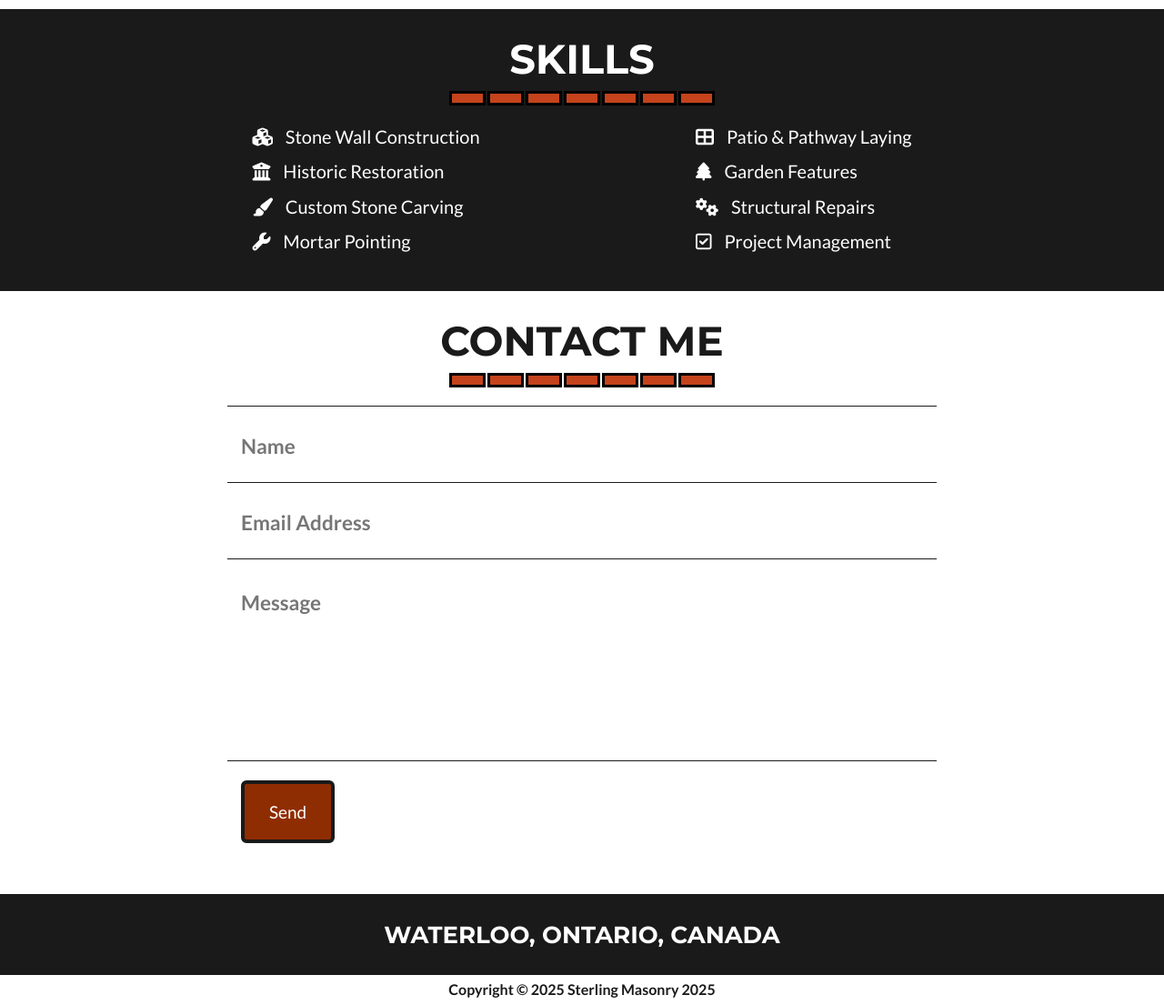
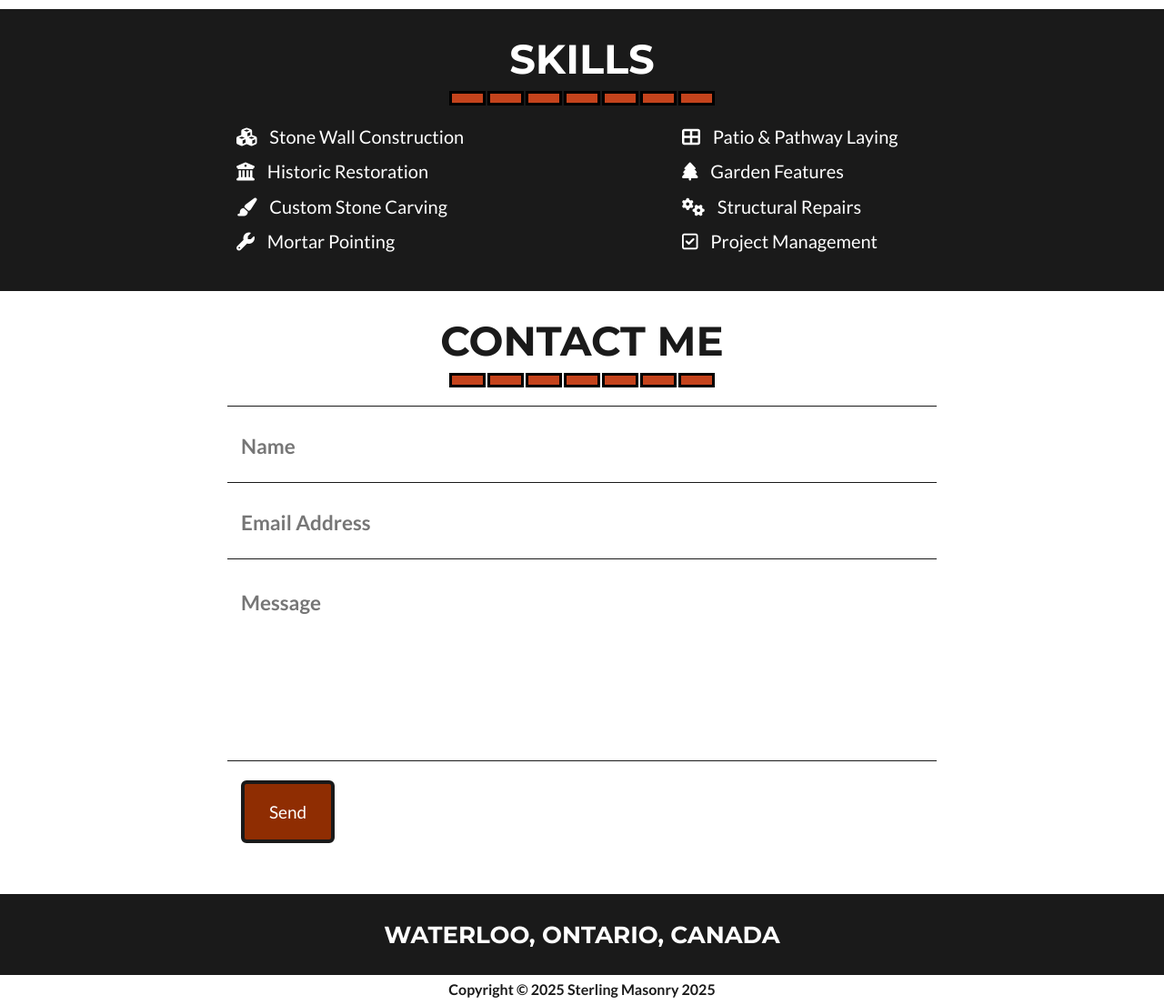
Before and after one commit to Radivoi/STERLING, a Jekyll site: the page built from _posts/2014-07-18-project-1.markdown, in a window 1280 px wide. Shown: the part 901-2006 px from the top of the page at 91% size. Built offline with Jekyll 4.4.1, drawn with Linux system fonts in a browser that asks for light colours.

Commit message:
Fix skills alignment

```diff
--- a/_includes/css/main.css
+++ b/_includes/css/main.css
@@ -655,6 +655,7 @@ li i {
 }
 .col-lg-5 {
     width: fit-content !important;
+    min-width: 300px;
 }
 @media (max-width: 768px) {
     .skills-container {
```
Also changed, not shown: 2 other files.
